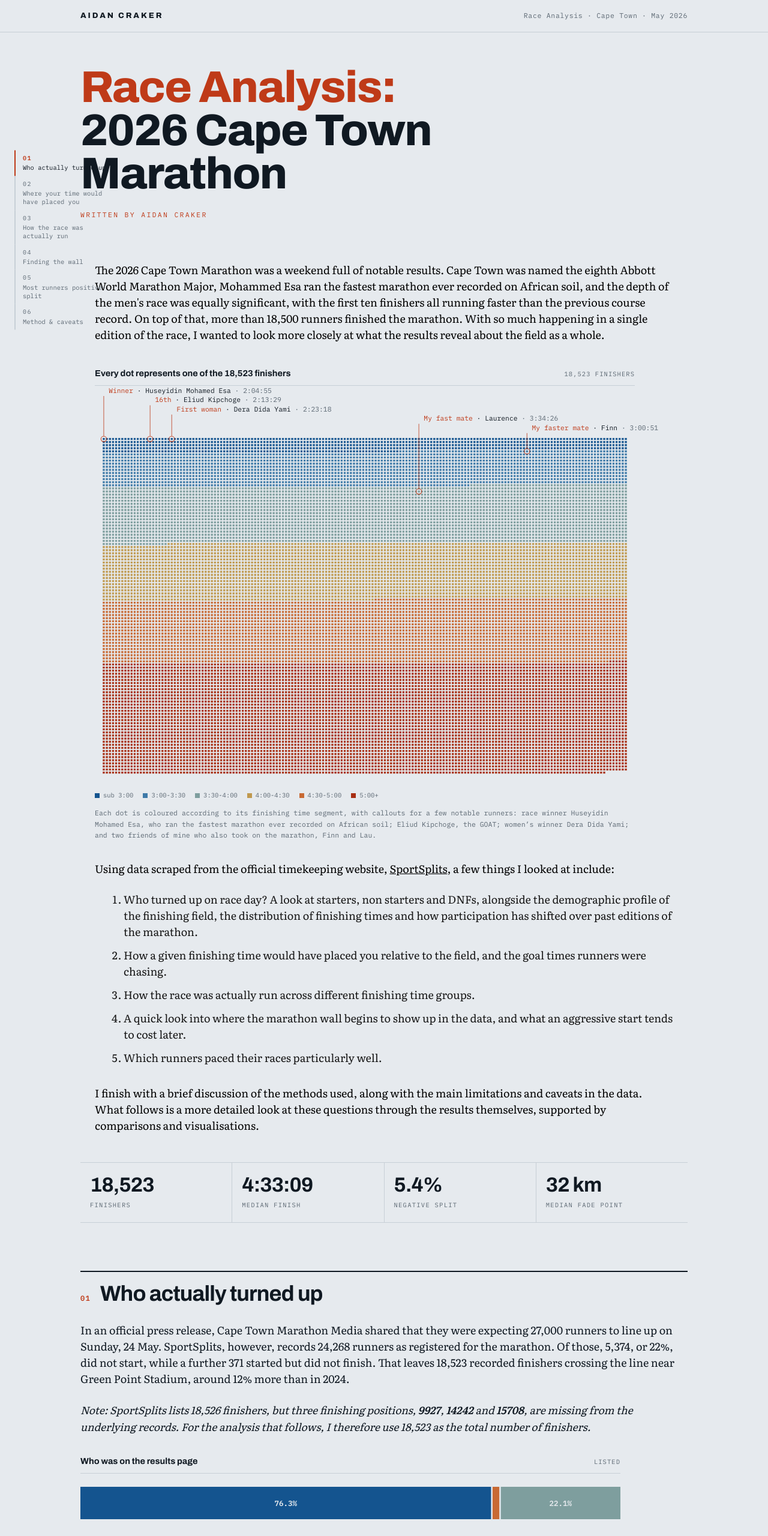
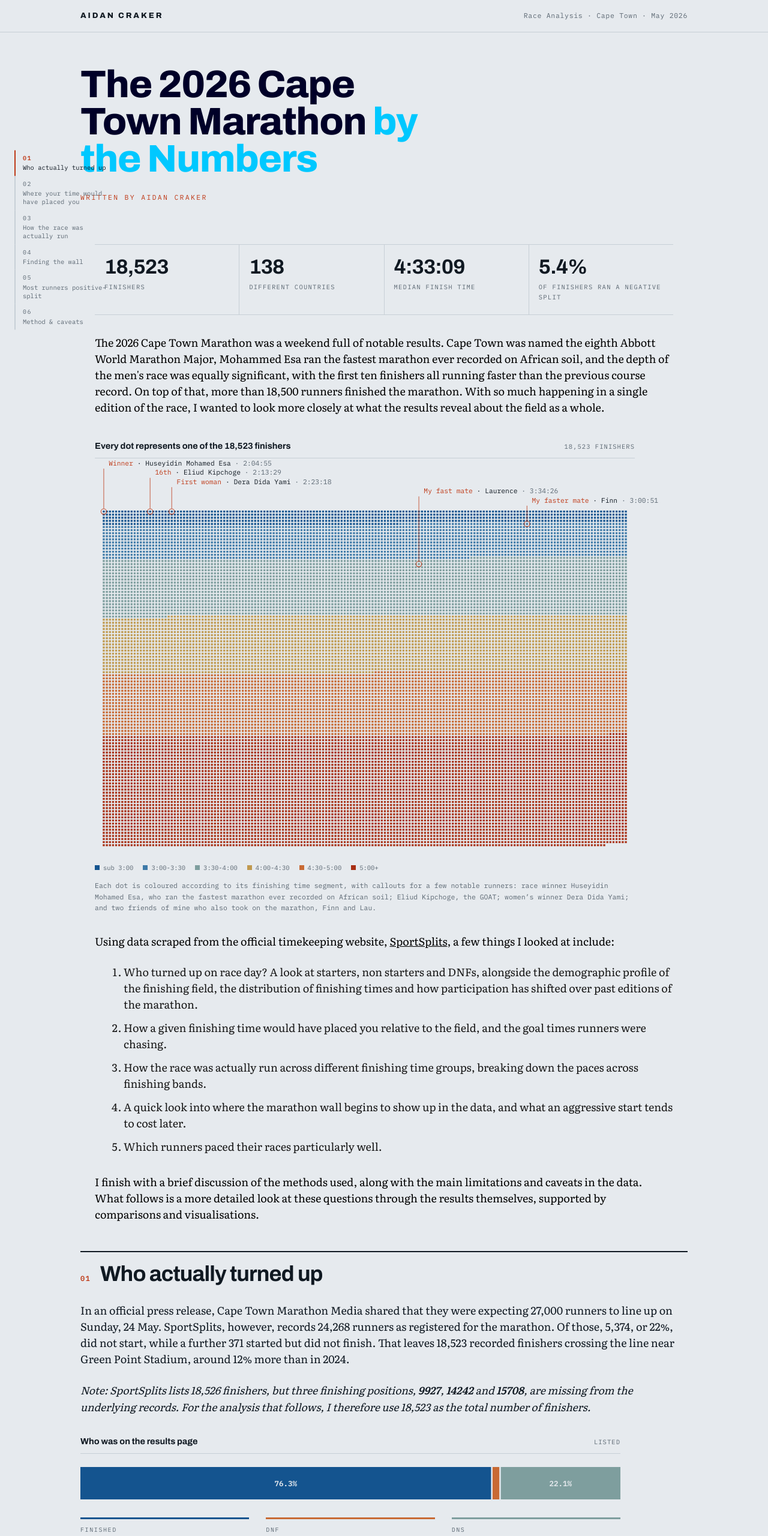
Before and after one commit to a-craker/cpt-marathon-26, a React (Vite) app: page / in a window 1280 px wide. Shown: the top 2560 px of the page at 60% size. Built offline with nearby package versions, Linux system fonts and the light colour scheme.

Commit message:
adjusting statstrip, fixing write up and adjusting data for statstrip

```diff
--- a/src/App.jsx
+++ b/src/App.jsx
@@ -43,13 +43,15 @@ export default function App() {
       <SectionNav sections={SECTIONS} />
       <Masthead />
       <main className="max-w-[1060px] mx-auto px-6 pb-24">
-        <h1 className="font-display font-extrabold text-[clamp(38px,7.2vw,74px)] leading-[.97] tracking-[-.022em] mb-6 max-w-[15ch]">
-          <em className="not-italic text-flare">Race Analysis:</em> 2026 Cape Town Marathon
+        <h1 className="font-display font-extrabold text-[clamp(34px,6.2vw,64px)] leading-[.97] tracking-[-.022em] mb-6 max-w-[15ch]">
+          <span className="text-[#000028]">The 2026 Cape Town Marathon</span>{" "}
+          <span className="text-[#00c8ff]">by the Numbers</span>
         </h1>
         <p className="font-mono text-[11.5px] tracking-[.2em] uppercase text-flare mb-5">
           Written By Aidan Craker
         </p>
       <section className="max-w-5xl mx-auto px-6 py-12">
+        <StatStrip />
         <p className="text-[18px] leading-normal text-black max-w-none mb-10">
           The 2026 Cape Town Marathon was a weekend full of notable results. Cape Town was named the eighth Abbott World Marathon Major, Mohammed Esa ran the fastest marathon ever recorded on
           African soil, and the depth of the men's race was equally significant, with the first ten finishers all running faster than the previous course record. On top of that, more than 18,500
@@ -75,7 +77,7 @@ export default function App() {
             How a given finishing time would have placed you relative to the field, and the goal times runners were chasing.
           </li>
           <li>
-            How the race was actually run across different finishing time groups.
+            How the race was actually run across different finishing time groups, breaking down the paces across finishing bands.
           </li>
           <li>
             A quick look into where the marathon wall begins to show up in the data, and what an aggressive start tends to cost later.
@@ -90,7 +92,6 @@ export default function App() {
         </p>
       </section>
 
-        <StatStrip />
 
         <Section id="turnout"   num="01" title="Who actually turned up">
           <p className="text-[18px] leading-normal max-w-none mb-6">
@@ -112,7 +113,7 @@ export default function App() {
 
           <p className="text-[18px] leading-normal max-w-none mb-6">
             Of those 18,523 finishers in this year's Cape Town Marathon, South Africans made up two-thirds, but the remaining <strong>34%</strong> came from 138 countries across all parts of the world.
-            One runner was even registered in Antarctica. With Cape Town securing status as the 8th Abbott World Marathon Major, those non-South African numbers should climb sharply by the 2027 edition.
+            One runner was even registered in Antarctica. With Cape Town securing it's status as the 8th Abbott World Marathon Major, we can expect those non-South African numbers to climb sharply by next year's edition of the race.
             The chart below lists finishers by country in descending order, which you can flip through.
           </p>
 
@@ -127,7 +128,7 @@ export default function App() {
 
           <p className="text-[18px] leading-normal max-w-none mb-6">
             Looking at the high level finish times through a distribution of runners in 5 minute bins, across all genders and finish time categories, three notable spikes appear around the round numbers
-            most of us chase as marathon goals, with the sharpest jump at the 4 hour mark (we'll look into this in a bit more in the next section). The median finish across all finishers was <strong>4:33:09</strong>, just
+            most of us chase as marathon goals, with the sharpest jump at the 4 hour mark (we'll look into this in a bit more in the next section). The median finish time across all those that finished the race was <strong>4:33:09</strong>, just
             20 seconds off the <strong>4:32:49</strong> average time to run a marathon that <a href="https://www.brooksrunning.com/en_es/blog/advice-tips/average-marathon-time.html" target="_blank" rel="noopener noreferrer" className="underline hover:text-blue-600">RunRepeat</a> compiled from 107.9 million race results.
           </p>
 
@@ -140,7 +141,7 @@ export default function App() {
           </Figure>
 
           <p className="text-[18px] leading-normal max-w-none mb-6">
-          Breaking down the finisher distribution by gender and age category, the field is predominantly male, with men accounting for 63% of all finishers. The largest single group is men under the age of 40,
+          Breaking down the finisher distribution by gender and age category, we can clearly see that the field is predominantly male, accounting for 63% of all finishers. The largest single group is men under the age of 40,
           classified in the Senior category, who represent just under a quarter of the field at 24%.
           </p>
 
@@ -153,7 +154,7 @@ export default function App() {
 
           <p className="text-[18px] leading-normal max-w-none mb-6">
           Across the available Cape Town Marathon finisher data from 2012 through to 2026, the gender composition has remained fairly stable, with men accounting for around 62% to 70% of finishers.
-          Participation itself has changed more significantly, growing strongly over the period despite a decline between 2018 and 2021, before rising again from 2022 onwards.
+          Participation itself has changed more significantly, growing strongly over the period despite a decline from 2018 to 2021, before rising again from 2022 onwards.
           </p>
 
           <Figure
@@ -164,8 +165,13 @@ export default function App() {
           </Figure>
 
           <p className="text-[18px] leading-normal max-w-none mb-6">
-          The sub 3 data shows a more pronounced difference between genders. Among men, the share finishing under three hours is typically between 4% and 6.5%, compared with roughly 0.4% to 1.2%
-          among women. Remarkably in 2021, 9.2% of male finishers broke three hours, well above any previous year. Given the smaller field that year, this points to
+          Given the blistering paces and records set at this year’s race, I wanted to see how fast this year's field compared with previous editions. To do that, I looked at the proportion of male and female
+          finishers in each year who ran under three hours, which you can see by the size of each bar below.
+          </p>
+
+          <p className="text-[18px] leading-normal max-w-none mb-6">
+          Among men, the share finishing under three hours is typically between 4% and 6.5%,
+          compared with roughly 0.4% to 1.2% among women. Remarkably in 2021, 9.2% of male finishers broke three hours, well above any previous year. Given the smaller field that year, this points to
           a notably stronger concentration of faster male runners (that may have been doing some extensive training over COVID).
           </p>
 
@@ -207,7 +213,7 @@ export default function App() {
           <Figure
             title="Finish times, 1-minute bins"
             meta="Red = 2 min before a barrier"
-            caption="Dashed lines mark the classic barriers. The red bars are the runners who found something in the last two minutes."
+            caption="Dashed lines our finishing bands. The red bars are the runners who found something in the last two minutes."
           >
             <BarrierBunching />
           </Figure>
@@ -221,35 +227,36 @@ export default function App() {
         <Section id="pacing" num="03" title="How the race was actually run">
           <p className="text-[18px] leading-normal max-w-none mb-6">
             Across all 18,523 finishers, 17,671 had every split recorded across the entire race. The <strong>actual pace</strong> chart shows the average segment pace for each
-            finishing band in minutes per kilometre, while the <strong>normalised</strong> chart shows each segment as a <strong>percentage of that group's overall average pace</strong>, making
-            it easier to compare pacing patterns across groups.
+            finishing band in minutes per kilometre, while the <strong>normalised</strong> chart shows how each segment compares with each runner's own average race pace, averaged within the finishing band.
+            This makes it easier to compare pacing patterns across groups with very different finishing times.
           </p>
           <Figure
             title="Segment pace by finishing band"
             meta={/* mode-aware meta lives in the toggle chart's axis label instead */ "six bands"}
-            caption="Switch to actual pace and the bands separate vertically but the shapes become hard to compare — which is why the normalised view is the one worth publishing."
+            caption="Switch between actual and normalised pace using the button above"
           >
             <SegmentByBand />
           </Figure>
           <p className="text-[18px] leading-normal max-w-none mb-6">
-            Across every finishing band, the first 20km was run quicker than average, followed by a gradual slowdown that becomes much sharper after 25km. This
-            effect is strongest among the slower groups, with the 5:00+ runners moving from around 87% of their average pace in the opening 5km to roughly 112% between
+            Across every finishing band, the first 20km was run quicker than average, followed by a gradual decline in pace that becomes much sharper after 25km. This
+            is visible among slower groups, with the 5:00+ runners moving from around 87% of their average pace in the opening 5km to roughly 112% between
             30 and 35km.
           </p>
           <p className="text-[18px] leading-normal max-w-none mb-6">
-            The faster groups were more consistent, but on average, no finishing segment escaped the late slowdown. By the final segment, all six bands had converged to roughly 107% to 109%
+            The faster groups were more consistent, but on average, no finishing segment escaped that late slowdown. By the final segment, all six bands had converged to roughly 107% to 109%
             of their own average pace, suggesting that the final few kilometre segments imposed a similar relative cost across the field.
           </p>
         </Section>
 
         <Section id="wall" num="04" title="Finding the wall">
           <p className="text-[18px] leading-normal max-w-none mb-6">
-            Every marathon runner has heard of the infamous wall, the point where holding pace suddenly becomes much harder. To see where that shows up here, I compared each runner's pace across different
+            Every marathon runner has heard of the infamous wall, the point where maintaining that original goal pace suddenly becomes much harder or even goes straight out the window. To see where that shows up here, I compared each runner's pace across different
             sections of the course with their own average pace for the race - a more telling way to see the wall than the previous normalised chart.
           </p>
           <p className="text-[18px] leading-normal max-w-none mb-6">
-            This chart compares how each finishing time band moves through the race relative to its own average pace. Negative values indicate sections run faster than average, while positive
-            values show where runners begin to slow. For example, runners finishing between 4:30 and 5:00 are around 8% faster than their average pace between 10 and 15 km, but 12% slower between 30 and 35 km.
+            This chart compares how each finishing time band moves through the race relative to its own average pace. Each cell shows the average percentage deviation from a runner’s overall race pace for that segment, averaged across all runners in the finishing band.
+            Negative (seen in blue) values indicate sections run faster than average, while positive (seen in red) values show where runners begin to slow. For example, runners finishing between 4:30 and 5:00 are around 8% faster than their average pace between 10 and 15 km,
+            but <strong>12% slower</strong> between 30 and 35 km.
           </p>
 
           <Figure
@@ -269,13 +276,13 @@ export default function App() {
 
         <Section id="splits" num="05" title="Most runners positive-split">
           <p className="text-[18px] leading-normal max-w-none mb-6">
-          A negative split means running the second half of the marathon faster than the first, and is generally a useful measure of pacing control. At this year’s Cape Town Marathon,
+          A negative split means running the second half of the marathon faster than the first, and is generally a useful measure of pacing control - generally translating to finishing strong. At this year’s Cape Town Marathon,
           just <strong>5.4%</strong> of finishers managed it, equivalent to 992 runners.
           </p>
 
           <p className="text-[18px] leading-normal max-w-none mb-6">
-          Breaking those runners down by finishing band shows a clear relationship between pace and negative split rate. Around 13.5% of sub 3 finishers ran a negative split, compared with
-          just 1.3% of those finishing in more than five hours. Women also recorded a higher negative split rate than men in almost every finishing band, with the largest gap among sub 3 runners,
+          Breaking those runners down by finishing band shows a clear relationship between pace and negative split rate. Around <strong>13.5%</strong> of sub 3 finishers ran a negative split, compared with
+          just <strong>1.3%</strong> of those finishing in more than five hours. Women also recorded a higher negative split rate than men in almost every finishing band, with the largest gap among sub 3 runners,
           where 24% of women achieved one compared with 13% of men. This suggests that, particularly among the fastest runners, women were more likely to distribute their effort evenly and leave
           enough in reserve for the second half.
           </p>
@@ -285,14 +292,14 @@ export default function App() {
           <Figure
             title="Second half minus first"
             meta="2.5-min bins"
-            caption="Blue ran the second half marathon faster (negative split)"
+            caption="The distribution of runners based on the difference between their second half and first half marathon times."
           >
             <SplitDifferential />
           </Figure>
           <Figure
             title="Negative-split rate"
             meta="By band and gender"
-            caption="The faster the band, the better the discipline — in both genders."
+            caption="Each bar shows the share of men or women within a finishing time category who completed the race with a negative split."
           >
             <NegSplitRate />
           </Figure>
--- a/src/components/StatStrip.jsx
+++ b/src/components/StatStrip.jsx
@@ -3,14 +3,14 @@ import summary from "../data/summary.json";
 
 const stats = [
   [summary.finishers.toLocaleString(), "Finishers"],
-  [fmtHMS(summary.median_sec), "Median finish"],
-  [pct(summary.neg_split), "Negative split"],
-  [`${summary.fade_km} km`, "Median fade point"],
+  [`${summary.countries}`, "different countries"],
+  [fmtHMS(summary.median_sec), "Median finish time"],
+  [pct(summary.neg_split), "of Finishers Ran a Negative split"],
 ];
 
 export default function StatStrip() {
   return (
-    <div className="grid grid-cols-2 sm:grid-cols-4 gap-px bg-rule border-y border-rule mb-20">
+    <div className="grid grid-cols-2 sm:grid-cols-4 gap-px bg-rule border-y border-rule mb-8">
       {stats.map(([val, label]) => (
         <div key={label} className="bg-paper px-4 py-5">
           <b className="block font-display font-bold text-[clamp(24px,3.4vw,34px)] tracking-tight leading-none">
--- a/src/data/summary.json
+++ b/src/data/summary.json
@@ -1 +1 @@
-{"finishers":18523,"median_sec":16389,"neg_split":0.0537,"fade_km":32}
+{"finishers":18523,"median_sec":16389,"neg_split":0.0537,"countries":138}
```
